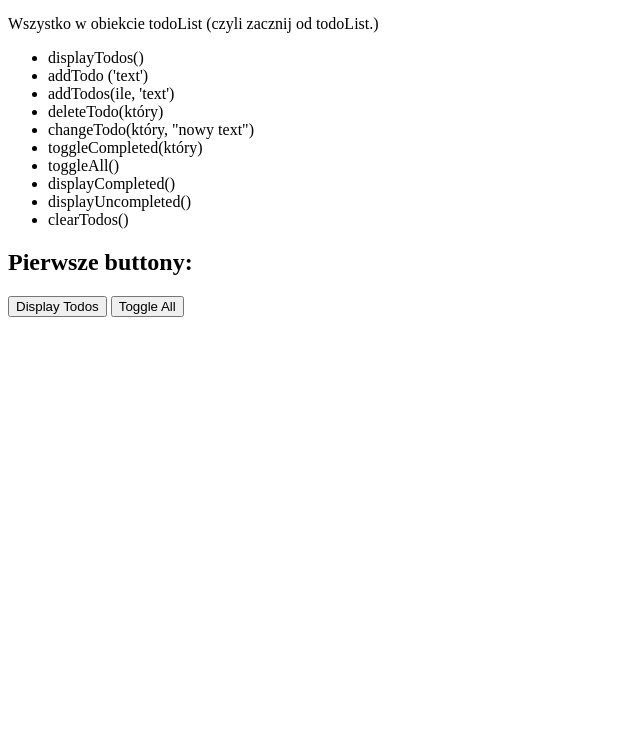
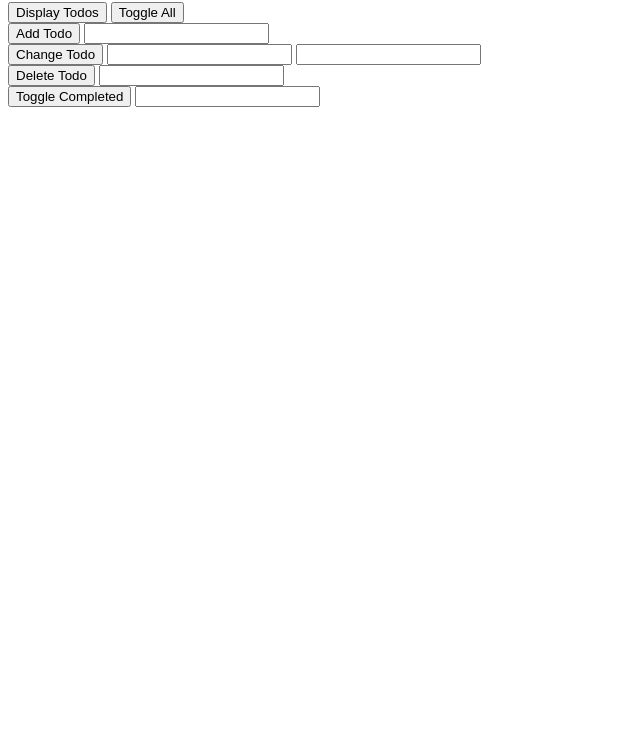
Before and after one commit to adamesko/playground, a plain HTML site: page js_practical/index.html in a window 1280 px wide. Shown: the part 65-800 px from the top of the page, without its empty margins (0-640 px from the left). Drawn offline with Linux system fonts and the light colour scheme.

Commit message:
NO ELO MORDO

```diff
--- a/js_practical/index.html
+++ b/js_practical/index.html
@@ -9,24 +9,28 @@
 
 </head>
   <body>
-    <h1>Lista komend:</h1>
-    <p>Wszystko w obiekcie todoList (czyli zacznij od todoList.)</p>
-    <ul>
-      <li>displayTodos()</li>
-      <li>addTodo ('text')</li>
-      <li>addTodos(ile, 'text')</li>
-      <li>deleteTodo(który)</li>
-      <li>changeTodo(który, "nowy text")</li>
-      <li>toggleCompleted(który)</li>
-      <li>toggleAll()</li>
-      <li>displayCompleted()</li>
-      <li>displayUncompleted()</li>
-      <li>clearTodos()</li>
-    </ul>
-    <h2> Pierwsze buttony:</h2>
-    <button onclick='handlers.displayTodos()'>Display Todos</button>
-    <button onclick='handlers.toggleAll()'>Toggle All</button>
-
+    <h2>Todo App</h2>
+    <div>
+      <button onclick='handlers.displayTodos()'>Display Todos</button>
+      <button onclick='handlers.toggleAll()'>Toggle All</button>
+    </div>
+    <div>
+      <button onclick="handlers.addTodo()">Add Todo</button>
+      <input type="text" id="addTodoInputText">
+    </div>
+    <div>
+      <button onclick="handlers.changeTodo()">Change Todo</button>
+      <input type="number" id="changeTodoInputPosition">
+      <input type="text" id="changeTodoInputText">
+    </div>
+    <div>
+      <button onclick="handlers.deleteTodo()">Delete Todo</button>
+      <input type="number" id="deleteTodoInputPosition">
+    </div>
+    <div>
+      <button onclick="handlers.toggleCompleted()">Toggle Completed</button>
+      <input type="number" id="toggleCompletedInputPosition">
+    </div>
     <script type='text/javascript' src="script.js"></script>
   </body>
 </html>
--- a/js_practical/script.js
+++ b/js_practical/script.js
@@ -4,6 +4,7 @@ var todoList = {
     if(this.todos.length === 0){
       console.log("This todo list is empty");
     } else {
+      console.log('My Todos: ')
       for(var i = 0; i < this.todos.length; i++){
         if (this.todos[i].completed === false){
           console.log('( ) ' + this.todos[i].todoText);
@@ -86,6 +87,28 @@ var handlers = {
   displayTodos: function(){
     todoList.displayTodos();
   },
+  addTodo: function(){
+    var addTodoInputText = document.getElementById('addTodoInputText');
+    todoList.addTodo(addTodoInputText.value);
+    addTodoInputText.value = '';
+  },
+  changeTodo: function(){
+    var changeTodoInputPosition = document.getElementById('changeTodoInputPosition');
+    var changeTodoInputText = document.getElementById('changeTodoInputText');
+    todoList.changeTodo(changeTodoInputPosition.valueAsNumber, changeTodoInputText.value);
+    changeTodoInputPosition.value = '';
+    changeTodoInputText.value = '';
+  },
+  deleteTodo: function(){
+    var deleteTodoInputPosition = document.getElementById('deleteTodoInputPosition');
+    todoList.deleteTodo(deleteTodoInputPosition.valueAsNumber);
+    deleteTodoInputPosition.value = '';
+  },
+  toggleCompleted: function(){
+    var toggleCompletedInputPosition = document.getElementById('toggleCompletedInputPosition');
+    todoList.toggleCompleted(toggleCompletedInputPosition.value);
+    toggleCompletedInputPosition.value = '';
+  },
   toggleAll: function(){
     todoList.toggleAll();
   }
```
Also changed, not shown: task_13/index.html (added, +11 -0 lines), task_13/script.js (added, +68 -0 lines), js_practical/notatki.txt (added).
